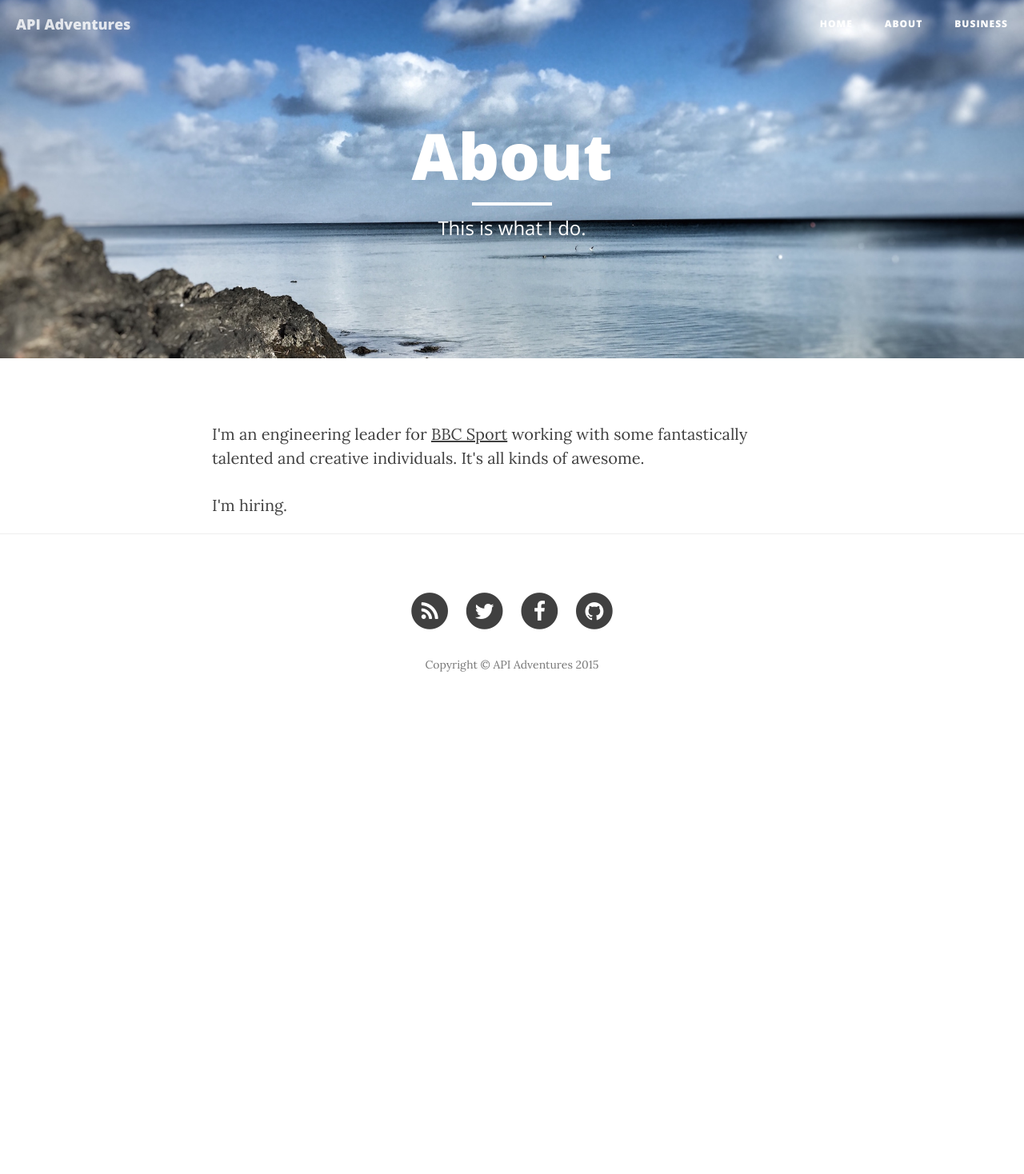
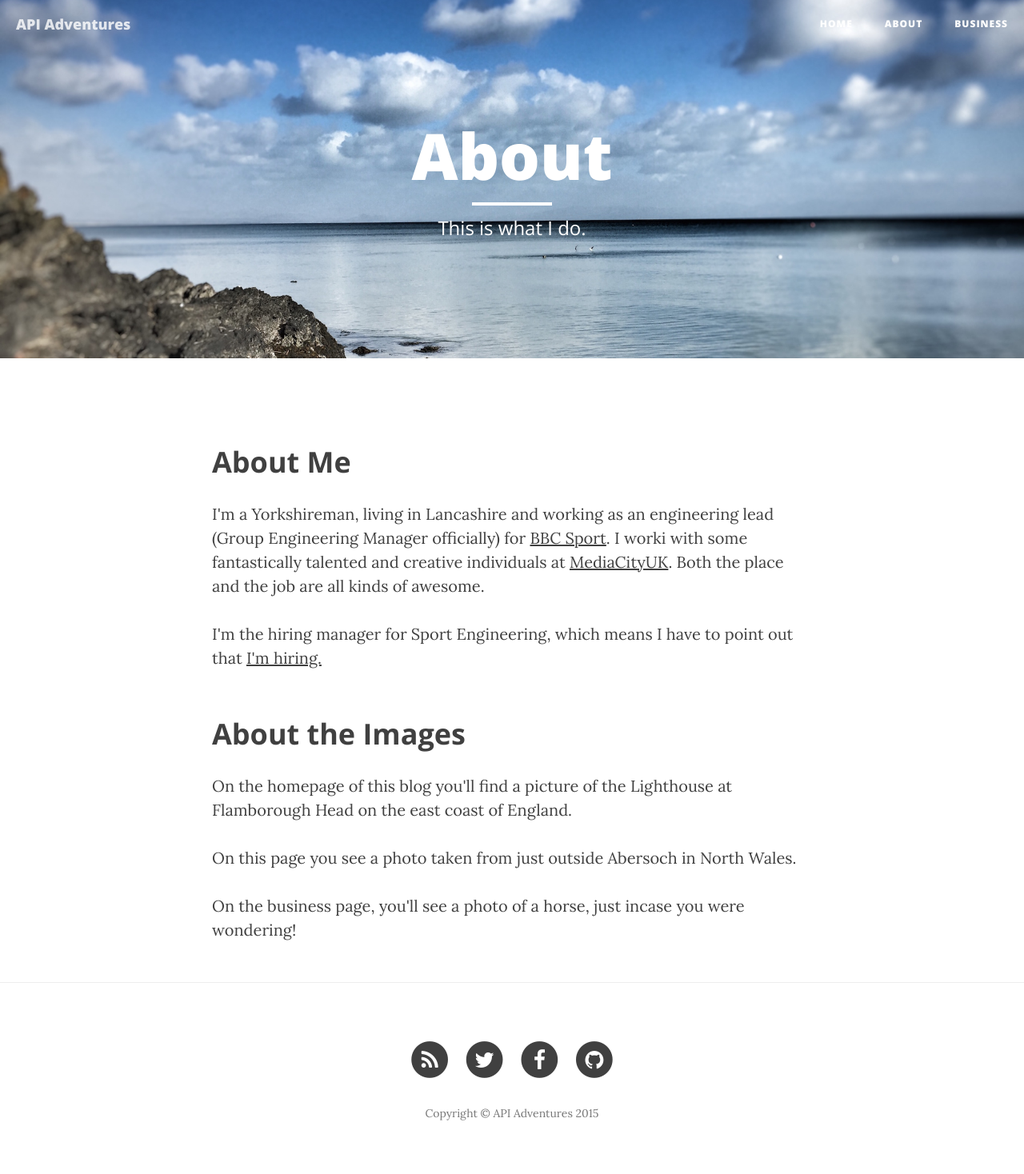
Before and after one commit to apiadventures/apiadventures.github.io, a Jekyll site: the page built from about.html, in a window 1280 px wide. Shown: the whole page at 80% size. Built offline with Jekyll 4.4.1, drawn with Linux system fonts in a browser that asks for light colours; nearby versions of some CDN libraries; before the commit the page ends 907 px from its top, so only the background shows below that.

Commit message:
updated about page content

```diff
--- a/about.html
+++ b/about.html
@@ -5,5 +5,13 @@ description: "This is what I do."
 header-img: "img/abersoch.jpg"
 ---
 
-<p>I'm an engineering leader for <a href="http://m.bbc.co.uk/sport/"> BBC Sport</a> working with some fantastically talented and creative individuals. It's all kinds of awesome.</p>
-<a href="http://careerssearch.bbc.co.uk/jobs/job/JavaScript-Software-Engineer/13701"> I'm hiring.</a>
+<h2 class="section-heading">About Me</h2>
+
+<p>I'm a Yorkshireman, living in Lancashire and working as an engineering lead (Group Engineering Manager officially) for <a href="http://m.bbc.co.uk/sport/"> BBC Sport</a>.  I worki with some fantastically talented and creative individuals at <a href="http://www.mediacityuk.co.uk"> MediaCityUK</a>. Both the place and the job are all kinds of awesome.</p>
+<p>I'm the hiring manager for Sport Engineering, which means I have to point out that <a href="http://careerssearch.bbc.co.uk/jobs/job/JavaScript-Software-Engineer/13701"> I'm hiring.</a></p>
+
+<h2 class="section-heading">About the Images</h2>
+
+<p>On the homepage of this blog you'll find a picture of the Lighthouse at Flamborough Head on the east coast of England.</p>
+<p>On this page you see a photo taken from just outside Abersoch in North Wales.</p>
+<p>On the business page, you'll see a photo of a horse, just incase you were wondering!</p>
```
